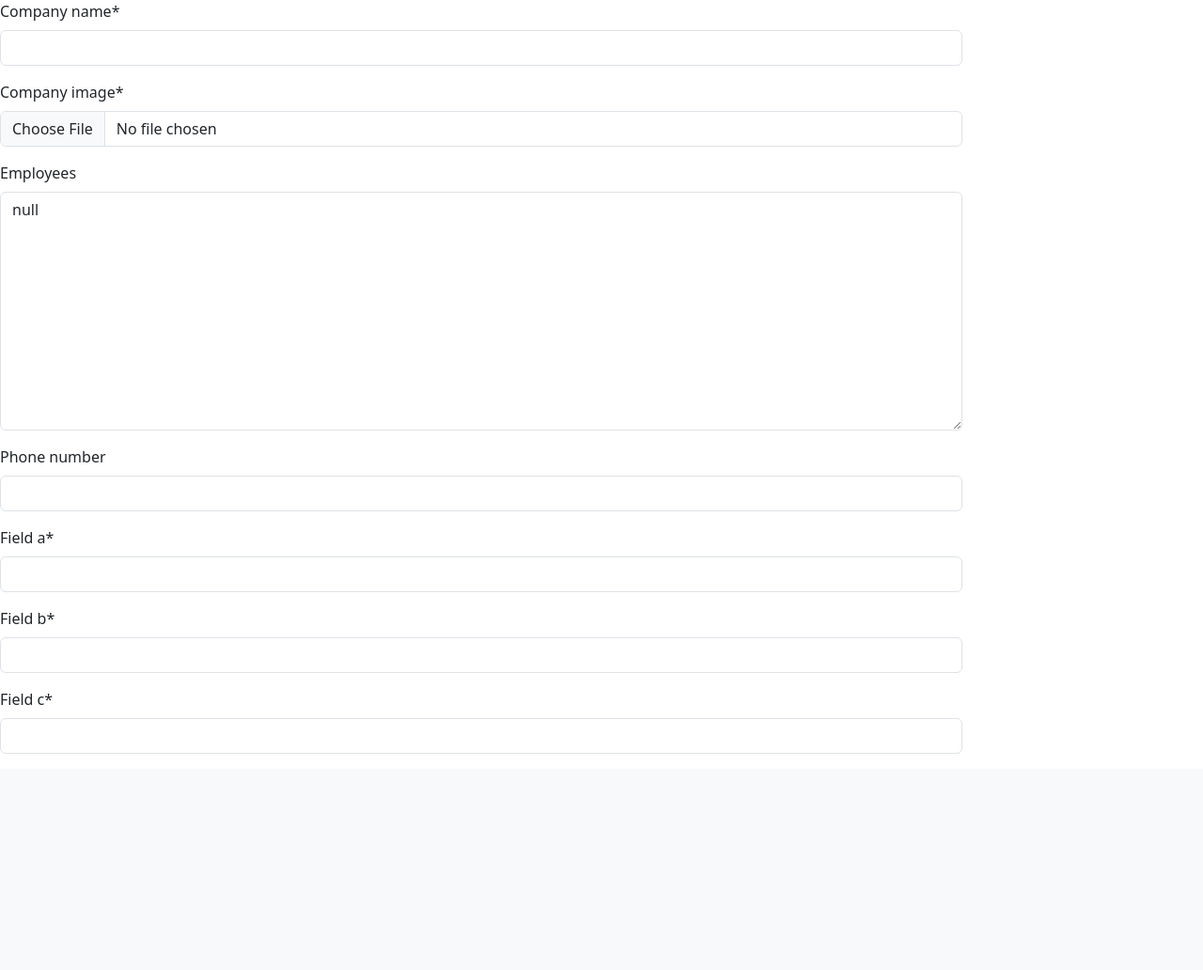
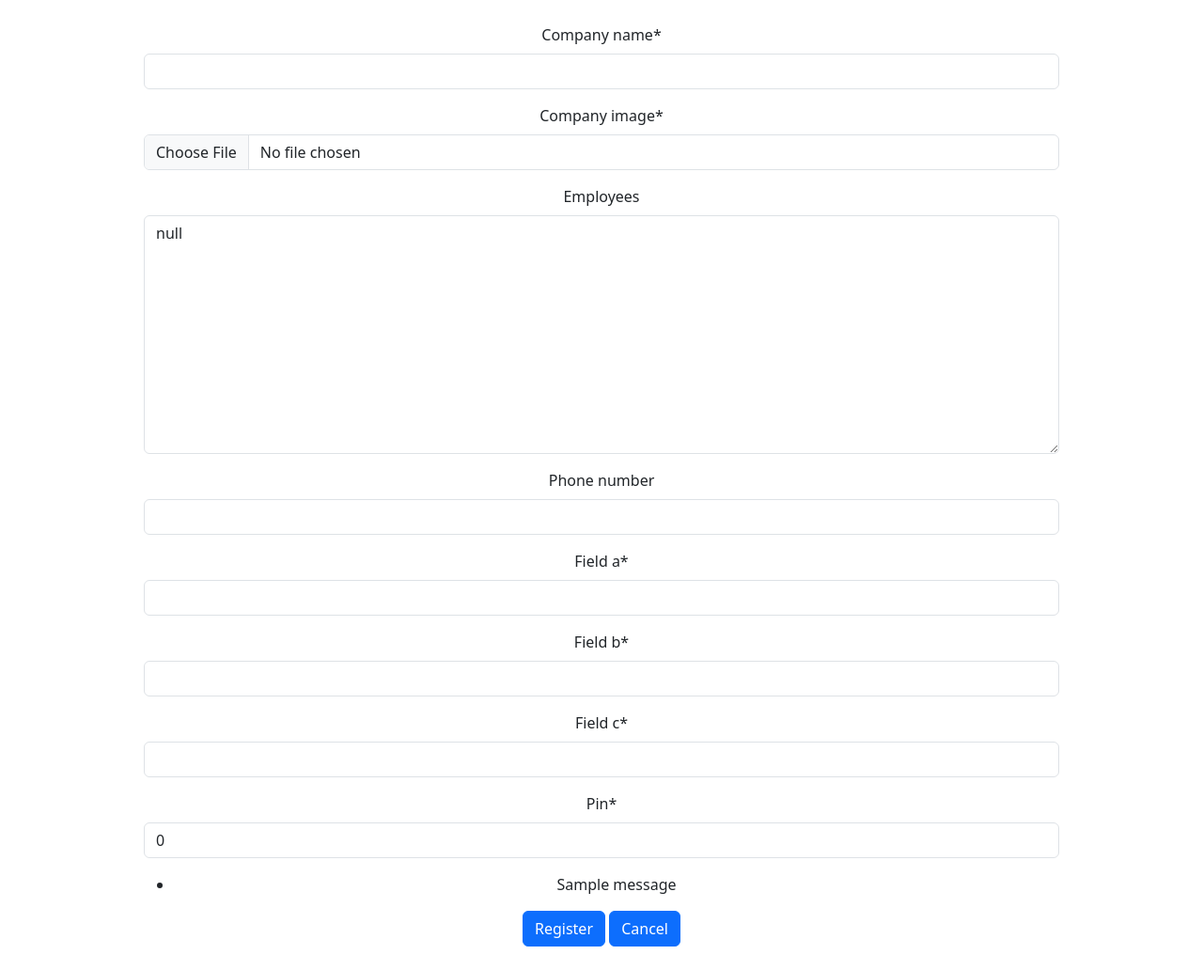
Before and after one commit to FluffyBullet/ReynoldsMachinery, a Django app: page /create-company/ in a window 1280 px wide. Shown: the part 56-1088 px from the top of the page at 94% size. Before the commit the page ends 858 px from the top, so only its background shows below. Run offline with Django 3.2, Linux system fonts and the light colour scheme; tables that the repository leaves empty hold one stand-in row (values such as "Sample post"); one stand-in notice (Sample message) is shown; some libraries are stand-ins or nearby versions.

Commit message:
create company form working with database and displaying user feedback

```diff
--- a/machinetrack/forms.py
+++ b/machinetrack/forms.py
@@ -1,5 +1,6 @@
 from .models import Company
 from django import forms
+from django.contrib import messages
 
 class CompanyForm(forms.ModelForm):
     class Meta:
@@ -10,4 +11,11 @@
                  'phone_number',
                  'field_a',
                  'field_b',
-                 'field_c',)
+                 'field_c',
+                 'pin',)
+
+    def clean_name(self):
+        company_name = self.cleaned_data.get('company_name')
+        if Company.objects.filter(company_name = company_name).exists():
+            raise forms.ValidationError("This company is already raised")
+        return company_name
--- a/machinetrack/models.py
+++ b/machinetrack/models.py
@@ -46,3 +46,4 @@
     field_a = models.CharField(max_length=30, blank=False)
     field_b = models.CharField(max_length=30, blank=False)
     field_c = models.CharField(max_length=30, blank=False)
+    pin = models.PositiveIntegerField(blank=False, default=0000)
--- a/machinetrack/urls.py
+++ b/machinetrack/urls.py
@@ -4,5 +4,5 @@
 
 urlpatterns = [
     path('', views.Home, name="home"),
-    path('create-company/', views.CompanyOverview, name="create_company"),
+    path('create-company/', views.create_company, name="create_company"),
     ]
--- a/machinetrack/views.py
+++ b/machinetrack/views.py
@@ -1,8 +1,9 @@
-from django.shortcuts import render
+from django.shortcuts import render, redirect
 from django.http import HttpResponse
 from django.template import loader
-from .models import Company
+from .models import Company, Profile
 from .forms import CompanyForm
+from django.contrib import messages
 
 # Create your views here.
 
@@ -10,10 +11,39 @@
     template = 'index.html'
     return render(request, template)
 
-def CompanyOverview(request):
-    queryset = Company.objects.all()
-    template = 'create_company.html'
-    context = {
-        'CompanyForm': CompanyForm()
-    }
-    return render(request, template, context)
+
+def create_company(request):
+    if request.method =='POST':
+            form = CompanyForm(request.POST)
+            if form.is_valid():
+                company = form.save(commit=False)
+                profile = Profile.objects.get(username = request.user.profile.username)
+                company.owner = profile
+                company.save()
+                messages.success(request, 'Your company has been created')
+                return redirect('home')
+            else:
+                print(form.errors)
+                messages.warning(request, 'Your company is already existing')
+    else:
+        form = CompanyForm()
+    return render(request, 'create_company.html', {'CompanyForm':CompanyForm})
+
+# def CompanyOverview(request):
+#     queryset = Company.objects.all()
+#     template = 'create_company.html'
+#     context = {
+#         'CompanyForm': CompanyForm()
+#     }
+
+#     def post(self, request, *args, **kwargs):
+#        if request.method =='POST':
+#             form = CompanyForm(request.POST)
+#             if form.is_valid():
+#                 Company.instance.owner = request.user.username
+#                 form.save
+#                 return redirect('home')
+#             else:
+#                 form = CompanyForm()
+
+#     return render(request, template, context)
--- a/static/css/styles.css
+++ b/static/css/styles.css
@@ -11,4 +11,8 @@
 
 .companyForm {
     width:80%;
+    text-align:center;
+    justify-content:center;
+    margin: 0 auto;
+    padding:25px;
 }
--- a/templates/base.html
+++ b/templates/base.html
@@ -45,4 +45,5 @@
 <script src="https://cdn.jsdelivr.net/npm/bootstrap@5.3.0/dist/js/bootstrap.bundle.min.js"
     integrity="sha384-geWF76RCwLtnZ8qwWowPQNguL3RmwHVBC9FhGdlKrxdiJJigb/j/68SIy3Te4Bkz"
     crossorigin="anonymous"></script>
+
 </html>
--- a/templates/create_company.html
+++ b/templates/create_company.html
@@ -5,6 +5,15 @@
 <form method="post" class="companyForm">
     {{ CompanyForm |crispy }}
     {% csrf_token %}
+    {% if messages %}
+    <ul class="messages">
+        {% for message in messages %}
+        <li{% if message.tags %} class="{{ message.tags }}"{% endif %}>{{ message }}</li>
+        {% endfor %}
+    </ul>
+    {% endif %}
+    <button class="btn btn-primary" type="submit">Register</button>
+    <a class="btn btn-primary" href="{% url 'home' %}">Cancel</a>
 </form>
 
 {% endblock %}
```
Also changed, not shown: templates/index.html (+7 -2 lines), README.md, assets/readme_images/company_modal.png (added), assets/readme_images/company_registry.png (added), assets/readme_images/front_options.png (added), machinetrack/migrations/0007_company_pin.py (added).
